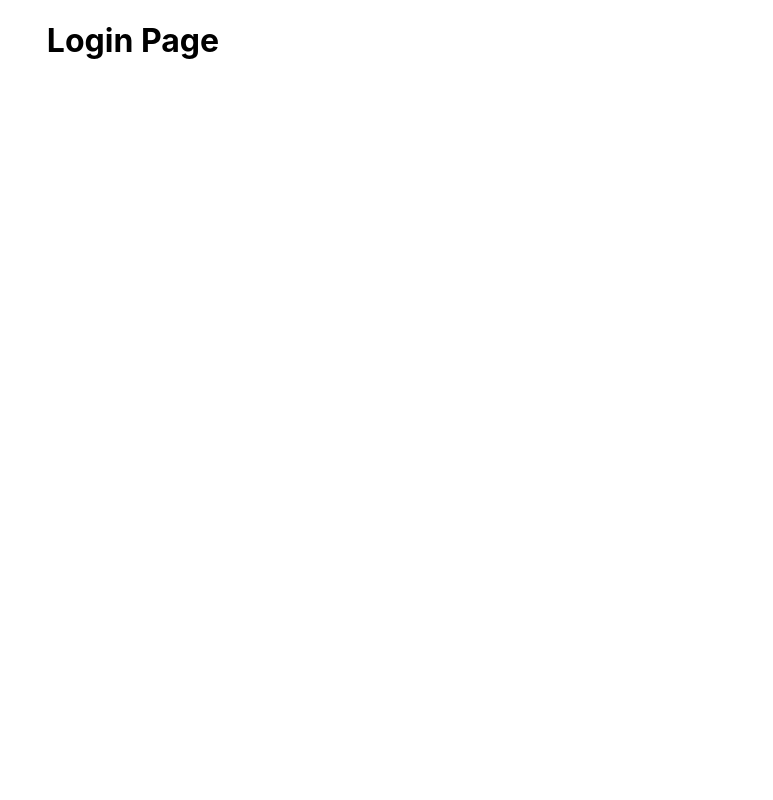
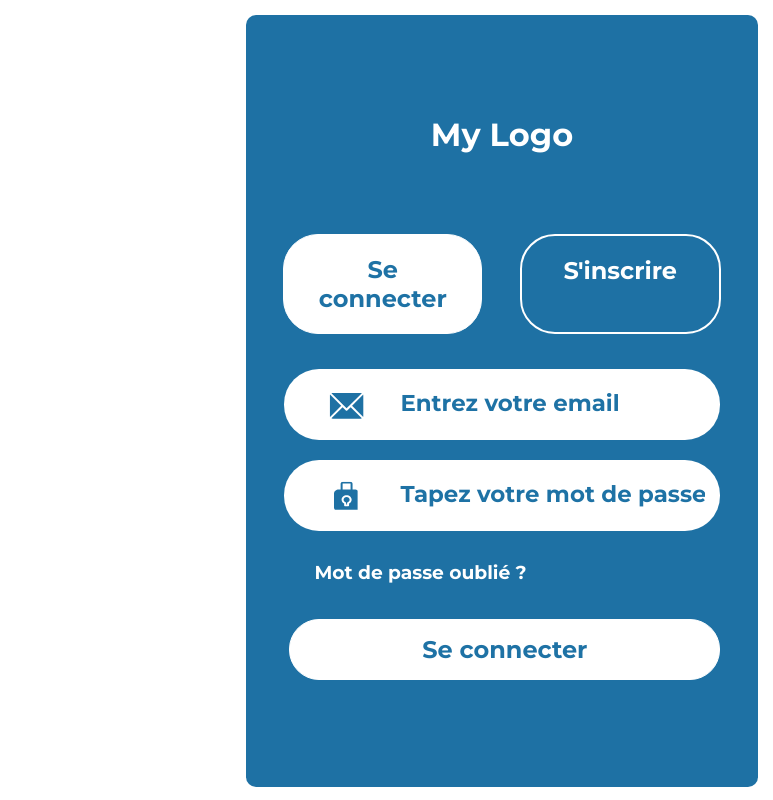
Before and after one commit to soufianeAe55/virtuel-class, a React (Create React App) app: page / in a window 1280 px wide. Shown: the whole page, without its empty margins (507-1280 px from the left). Built offline with nearby package versions, Linux system fonts and the light colour scheme.

Commit message:
Blue Carte of SignIn

```diff
--- a/public/index.html
+++ b/public/index.html
@@ -5,6 +5,9 @@
     <link rel="icon" href="%PUBLIC_URL%/favicon.ico" />
     <meta name="viewport" content="width=device-width, initial-scale=1" />
     <meta name="theme-color" content="#000000" />
+    <!-- font family -->
+    <link href="https://fonts.googleapis.com/css2?family=Montserrat:ital,wght@0,100;0,200;0,300;0,400;0,500;0,600;0,700;0,800;0,900;1,100;1,200;1,300;1,400;1,500;1,600;1,700;1,800;1,900&display=swap" rel="stylesheet">
+    <!-- ------------- -->
     <meta
       name="description"
       content="Web site created using create-react-app"
--- a/src/App.css
+++ b/src/App.css
@@ -1,3 +1,5 @@
-.App {
-  text-align: center;
+*{  margin: 0; }
+
+.App{
+  font-family: 'montserrat' ;
 }
--- a/src/App.js
+++ b/src/App.js
@@ -9,7 +9,6 @@ function App() {
       <Switch>
         <Route exact path='/' component={LoginPage} />
       </Switch>
-
     </div>
   );
 }
--- /dev/null
+++ b/src/Components/Login/LoginPage.css
@@ -0,0 +1,111 @@
+.SeConnecter__carte{
+   padding-top: 100px;
+}
+.SeConnecter__carte{
+   position: fixed;
+   background: rgba(18, 106, 160, 0.95);
+   border-radius: 10px;
+   margin: 15px;
+   width : 40%;
+   height : 84%;
+   right: 0;
+}
+.SeConnecter__carte h1{
+   text-align: center;
+   color: white;
+   /* margin-top: px; */
+   /* margin-bottom: 50px; */
+}
+
+.SeConnecter__form, .SeConnecter__SignInSignUp{
+   margin-top: 80px;
+}
+ /* -------------------------------- button sign in  and button sign up ------------------------   */
+.SeConnecter__SignInSignUp{
+   display: flex;
+   width:100%;
+   justify-content: space-evenly;
+}
+.SeConnecter__SignInSignUp_bgWhite, .SeConnecter__SignInSignUp_bgBlue{
+   width : 37%;
+   text-decoration: none;
+   text-align: center;
+   padding: 5px 4px;
+}
+.SeConnecter__SignInSignUp p{
+   margin: 15px;
+   font-size: 1.5em;
+}
+
+.SeConnecter__SignInSignUp_bgWhite{
+   color:  rgba(18, 106, 160, 0.95);
+   border: 1px solid white;
+   border-radius: 35px;
+   font-weight: bold;
+   background: white;
+}
+
+.SeConnecter__SignInSignUp_bgBlue{
+   border: 2px solid white;
+   border-radius: 35px;
+   color: white;
+   font-weight: bold;
+}
+/* ------------------------------------------------------------------------------------------------- */
+
+
+/* ---------------- Entrez votre email $$$$$$$$$$$$$$$$ Tapez votre mot de passe ------------------- */
+
+ .SeConnecter__form{
+   display: flex;
+   flex-direction: column;
+   width:85%;
+   margin: 35px auto 0 auto;
+}
+.SeConnecter__form input{
+   outline: none;
+   width: 70%;
+   margin: 23px 5px 23px 33px;
+   border: 1px solid white;
+   font-size: 1.1em;
+   font-family: 'montserrat';
+   font-weight: bold;
+}
+::placeholder{
+   font-size: 1.3em;
+   color: rgba(18, 106, 160, 0.95);
+   font-weight: bold;
+   font-family: 'montserrat';
+}
+.SeConnecter__form_email, .SeConnecter__form_password{
+   display: flex;
+   width: 100%;
+   background-color: white;
+   border-radius: 35px;
+   margin-bottom: 20px;
+}
+.SeConnecter__form_email svg, .SeConnecter__form_password svg{
+   margin-left: 45px;
+   margin-top: 19px;
+   margin-bottom: 13px;
+}
+
+.SeConnecter__form a{
+   text-decoration: none;
+   margin: 10px 0px 20px 30px;
+   color: white;
+}
+
+.SeConnecter__form input[type="submit"]{
+   background-color: white;
+   color: rgba(18, 106, 160, 0.95);
+   border-radius: 30px;
+   font-weight: bold;
+   font-size: 1.5em;
+   padding: 15px;
+   margin: 15px 0px 15px 5px;
+   width: 99%;
+   cursor: pointer;
+}
+
+/* ------------------------------------------------------------------------------------------------- */
--- a/src/Components/Login/LoginPage.js
+++ b/src/Components/Login/LoginPage.js
@@ -1,12 +1,17 @@
-import React from 'react'
+import React from 'react';
+import {Switch, Route, Router} from 'react-router-dom';
+import './LoginPage'
+import SeConnecter from './SeConnecter';
 
 
 function LoginPage(){
 	return(
 		<div>
-			<h1>Login Page </h1>
+		 <Switch>
+		 	<Route exact path='/' component={SeConnecter} />
+		 </Switch>
 		</div>
-		)
+	)
 }
 
 export default LoginPage
--- /dev/null
+++ b/src/Components/Login/SeConnecter.js
@@ -0,0 +1,63 @@
+import React from 'react'
+import './LoginPage.css'
+// import {BrowserRouter as Router,Switch,Route,Link} from "react-router-dom";
+
+function SeConnecter() {
+   return (
+      <div className="SeConnecter">
+         <div className="SeConnecter__carte">
+            <h1>My Logo</h1>
+            <div className="SeConnecter__SignInSignUp">
+               <a className="SeConnecter__SignInSignUp_bgWhite" href="#">
+                  <p>Se connecter</p>
+               </a>
+               <a className="SeConnecter__SignInSignUp_bgBlue" href="#">
+                  <p>S'inscrire</p>
+               </a>
+            </div>
+
+            <form className="SeConnecter__form">
+
+               <div className="SeConnecter__form_email">
+                  <svg width="35" height="35" viewBox="0 0 29 29" fill="none" xmlns="http://www.w3.org/2000/svg">
+                  <g clip-path="url(#clip0)">
+                  <path d="M26.1515 4.08008H3.05702C2.67793 4.08008 2.32303 4.17316 2.00195 4.32659L14.5495 16.8588L17.3618 14.1593C17.3618 14.1593 17.3621 14.1591 17.3621 14.159C17.3622 14.1588 17.3624 14.1587 17.3624 14.1587L27.2069 4.32681C26.8858 4.17327 26.5307 4.08008 26.1515 4.08008Z" fill="#126AA0" fill-opacity="0.95"/>
+                  <path d="M28.3697 5.48633L19.1055 14.7387L28.3694 23.9912C28.523 23.6706 28.6162 23.3161 28.6162 22.9375V6.53972C28.6162 6.16131 28.5232 5.8069 28.3697 5.48633Z" fill="#126AA0" fill-opacity="0.95"/>
+                  <path d="M0.842518 5.48633C0.688902 5.80701 0.595703 6.16148 0.595703 6.5401V22.9379C0.595703 23.3163 0.688792 23.6708 0.842299 23.9914L10.1065 14.739L0.842518 5.48633Z" fill="#126AA0" fill-opacity="0.95"/>
+                  <path d="M17.943 15.8985L15.1303 18.5983C14.97 18.7585 14.7599 18.8386 14.55 18.8386C14.34 18.8386 14.1299 18.7585 13.9696 18.5983L11.2663 15.8984L2.00195 25.1509C2.32309 25.3044 2.6782 25.3976 3.0574 25.3976H26.1519C26.531 25.3976 26.8859 25.3045 27.2069 25.1511L17.943 15.8985Z" fill="#126AA0" fill-opacity="0.95"/>
+                  </g>
+                  <defs>
+                  <clipPath id="clip0">
+                  <rect width="28.0198" height="27.9855" fill="white" transform="translate(0.595703 0.746094)"/>
+                  </clipPath>
+                  </defs>
+                  </svg>
+
+                  <input type="text" placeholder="Entrez votre email" />
+               </div>
+
+               <div className="SeConnecter__form_password">
+                     <svg width="35" height="35" viewBox="0 0 35 31" fill="none" xmlns="http://www.w3.org/2000/svg">
+                     <g clip-path="url(#clip0)">
+                     <path d="M25.4414 8.39908H23.5581V2.74818C23.5581 1.62381 22.5208 0.708984 21.2455 0.708984H13.9437C12.6686 0.708984 11.6311 1.62381 11.6311 2.74818V8.39908H9.7904C7.1372 8.39908 4.97852 10.3031 4.97852 12.6435V26.4496C4.97852 28.7896 7.1372 30.6934 9.7904 30.6934H25.4414C28.0943 30.6934 30.2528 28.7896 30.2528 26.4496V12.6435C30.2528 10.3031 28.0943 8.39908 25.4414 8.39908ZM13.6247 2.74818C13.6247 2.59239 13.7677 2.46588 13.9437 2.46588H21.2455C21.4215 2.46588 21.5645 2.59239 21.5645 2.74818V8.39908H13.6247V2.74818ZM21.7509 21.1997C21.3094 21.7584 20.7367 22.2145 20.0719 22.5414V24.474C20.0719 24.9592 19.6257 25.3525 19.0751 25.3525H16.1567C15.6061 25.3525 15.1599 24.9592 15.1599 24.474V22.5417C14.4951 22.2147 13.9224 21.7586 13.4809 21.2C12.8898 20.4524 12.5773 19.5739 12.5773 18.6598C12.5773 16.215 14.832 14.2213 17.6036 14.2154H17.6153C20.3938 14.2154 22.6543 16.209 22.6543 18.6598C22.6545 19.5739 22.342 20.4524 21.7509 21.1997Z" fill="#126AA0" fill-opacity="0.95"/>
+                     <path d="M17.6147 15.9727H17.6054C15.9329 15.9763 14.5703 17.1819 14.5703 18.6602C14.5703 19.7623 15.3524 20.7701 16.5161 21.1672C16.8998 21.2983 17.1529 21.6236 17.1529 21.9864V23.5957H18.0778V21.9864C18.0778 21.6238 18.3306 21.2985 18.7143 21.1674C19.8783 20.7696 20.6601 19.7621 20.6601 18.6602C20.6604 17.1782 19.2939 15.9727 17.6147 15.9727Z" fill="#126AA0" fill-opacity="0.95"/>
+                     </g>
+                     <defs>
+                     <clipPath id="clip0">
+                     <rect width="34.0241" height="29.9845" fill="white" transform="translate(0.591797 0.708984)"/>
+                     </clipPath>
+                     </defs>
+                     </svg>
+                  <input type="password" placeholder="Tapez votre mot de passe" />
+               </div>
+               <a href="#" className="">
+                  <h3>Mot de passe oublié ?</h3>
+               </a>
+               <input type="submit" value="Se connecter"/>
+            </form>
+         </div>
+      </div>
+   )
+}
+
+export default SeConnecter
```
Also changed, not shown: 1 other file (tests, documents, lock files or other folders).
